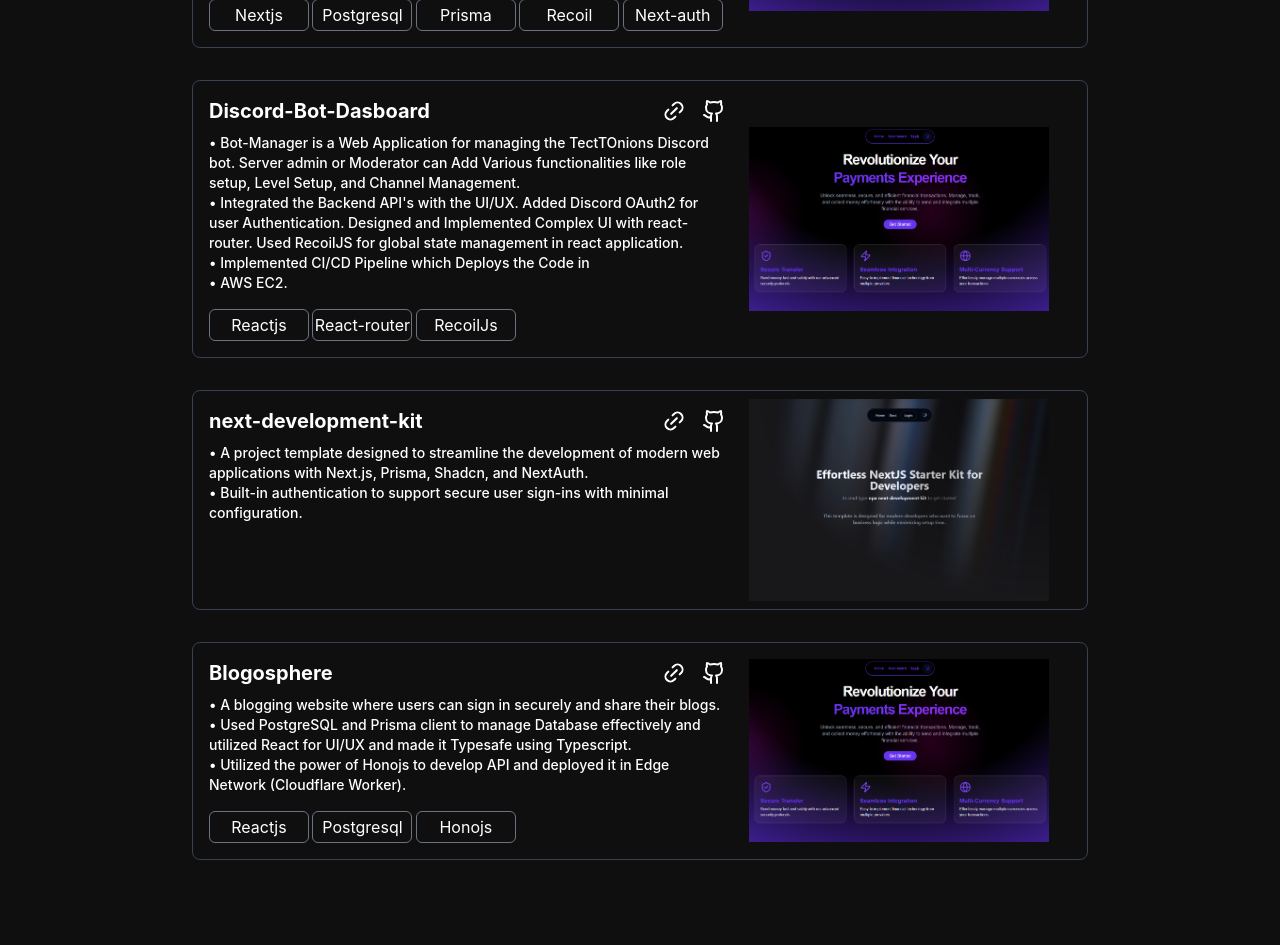
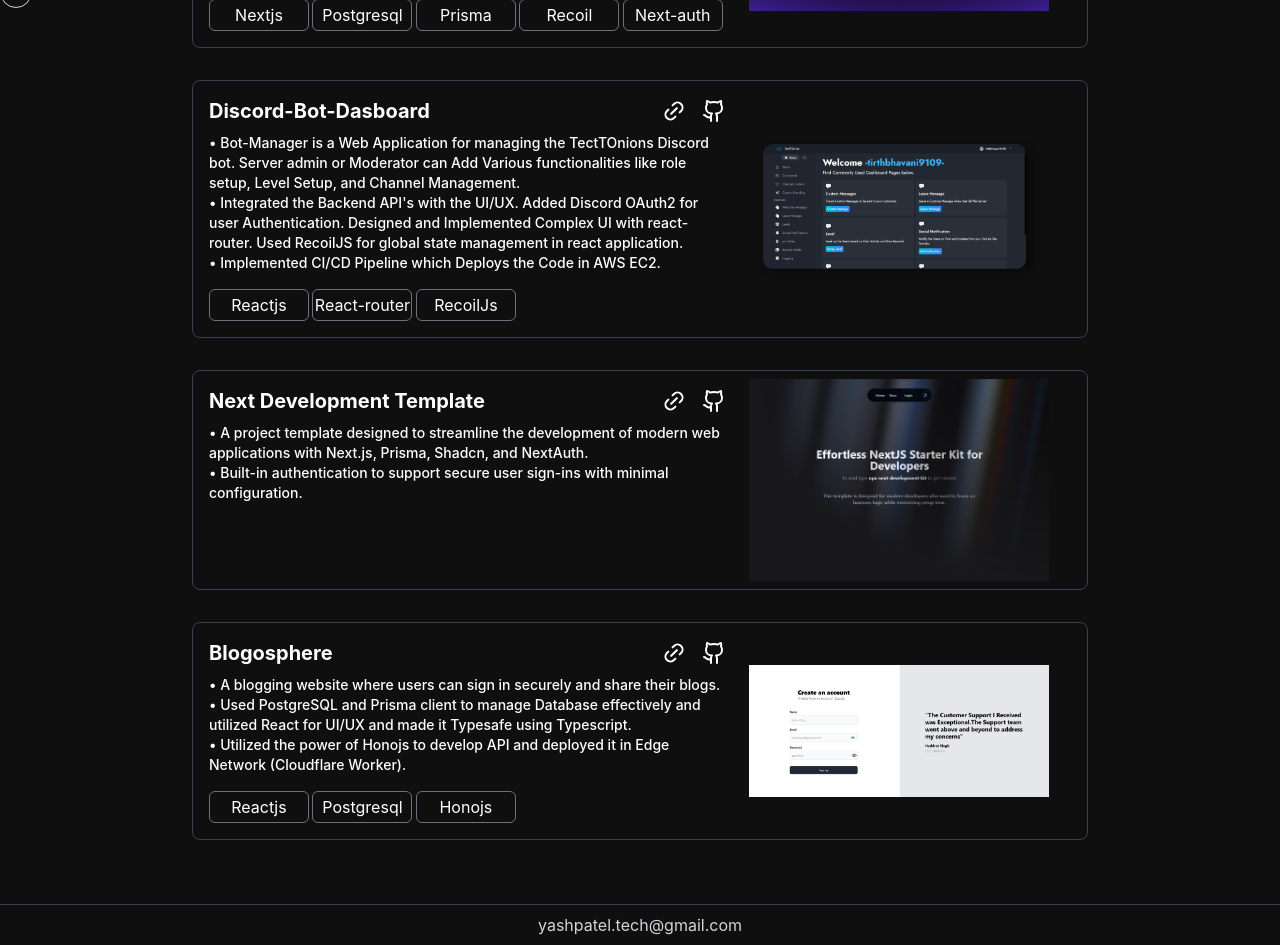
Before and after one commit to PatelYash7/yash-patel-profile, a Next.js app: page / in a window 1280 px wide. Shown: the part 960-1905 px from the top of the page. Before the commit the page ends 1884 px from the top, so only its background shows below. Built offline with nearby package versions, Linux system fonts and the light colour scheme.

Commit message:
Updated the projects.

```diff
--- a/src/app/page.tsx
+++ b/src/app/page.tsx
@@ -7,14 +7,17 @@ import { WorkExperience } from "@/components/work-experience";
 
 export default function Home() {
   return (
+    <>
       <Wrapper>
-      <div className="flex sm:max-w-4xl justify-center mb-8 mt-4 flex-col relative">
+        <div className="flex sm:max-w-4xl  justify-center mb-8 mt-4 flex-col relative">
           <Header />
           <SocialHandles />
           <Skills />
           <WorkExperience />
           <Projects />
         </div>
+
       </Wrapper>
+    </>
   );
 }
--- a/src/components/projects.tsx
+++ b/src/components/projects.tsx
@@ -13,15 +13,14 @@ const projectData = [
   },
   {
     projectTitle: "Discord-Bot-Dasboard ",
-    projectDescription: `Bot-Manager is a Web Application for managing the TectTOnions Discord bot. Server admin or Moderator can Add Various functionalities like role setup, Level Setup, and Channel Management.\nIntegrated the Backend API's with the UI/UX. Added Discord OAuth2 for user Authentication. Designed and Implemented Complex UI with react-router. Used RecoilJS for global state management in react application.\n Implemented CI/CD Pipeline which Deploys the Code in
-            AWS EC2.`,
+    projectDescription: `Bot-Manager is a Web Application for managing the TectTOnions Discord bot. Server admin or Moderator can Add Various functionalities like role setup, Level Setup, and Channel Management.\nIntegrated the Backend API's with the UI/UX. Added Discord OAuth2 for user Authentication. Designed and Implemented Complex UI with react-router. Used RecoilJS for global state management in react application.\n Implemented CI/CD Pipeline which Deploys the Code in  AWS EC2.`,
     techStack: ["Reactjs", "React-router", "RecoilJs"],
     githubLink: "https://github.com/TechTOnions/TechTOnions_Discord_Bot",
     liveLink: "https://github.com/TechTOnions/TechTOnions_Discord_Bot",
-    imageUrl: "/moneymingle.png",
+    imageUrl: "/bot_dashboard.png",
   },
   {
-    projectTitle: " next-development-kit ",
+    projectTitle: " Next Development Template ",
     projectDescription: `A project template designed to streamline the development of modern web applications with Next.js, Prisma, Shadcn, and NextAuth.\n Built-in authentication to support secure user sign-ins with minimal configuration.`,
     // techStack: ["Reactjs", "Postgresql", "Honojs"],
     githubLink: "https://github.com/PatelYash7/nextjs-development-kit",
@@ -34,7 +33,7 @@ const projectData = [
     techStack: ["Reactjs", "Postgresql", "Honojs"],
     githubLink: "https://github.com/PatelYash7/Blogosphere",
     liveLink: "https://blogosphere.patelyash.tech/",
-    imageUrl: "/moneymingle.png",
+    imageUrl: "/blogosphere.png",
   },
 ];
 type projectDataType = {
--- a/src/components/ui/wrapper.tsx
+++ b/src/components/ui/wrapper.tsx
@@ -1,6 +1,6 @@
 "use client";
 import { MouseEvent, ReactNode, useRef } from "react";
-import Circle  from "./Circle";
+import Circle from "./Circle";
 
 export const Wrapper = ({ children }: { children: ReactNode }) => {
   const handleMouse = (
@@ -11,17 +11,25 @@ export const Wrapper = ({ children }: { children: ReactNode }) => {
       setTimeout(() => {
         mouse.style.left = `${e.clientX}px`;
         mouse.style.top = `${e.pageY}px`;
-      },0);
+      }, 0);
     }
   };
   const mainRef = useRef<HTMLDivElement | null>(null);
   return (
     <div
-      className=" px-8 sm:mx-auto min-w-screen cursor-none min-h-screen flex justify-center"
+      className="sm:mx-auto min-w-screen cursor-none min-h-screen flex flex-col items-center justify-center"
       onMouseMove={handleMouse}
     >
       <Circle ref={mainRef} />
+      <div className="px-8">
+
       {children}
+      </div>
+      <div className=" w-full border-t-[0.01px] border-gray-700  text-gray-300">
+        <div className="flex max-w-4xl mx-auto justify-center py-2 ">
+          <p>yashpatel.tech@gmail.com</p>
+        </div>
+      </div>
     </div>
   );
 };
```
Also changed, not shown: public/blogosphere.png (added), public/bot_dashboard.png (added). Lines whose indentation alone changed are shown as unchanged.
